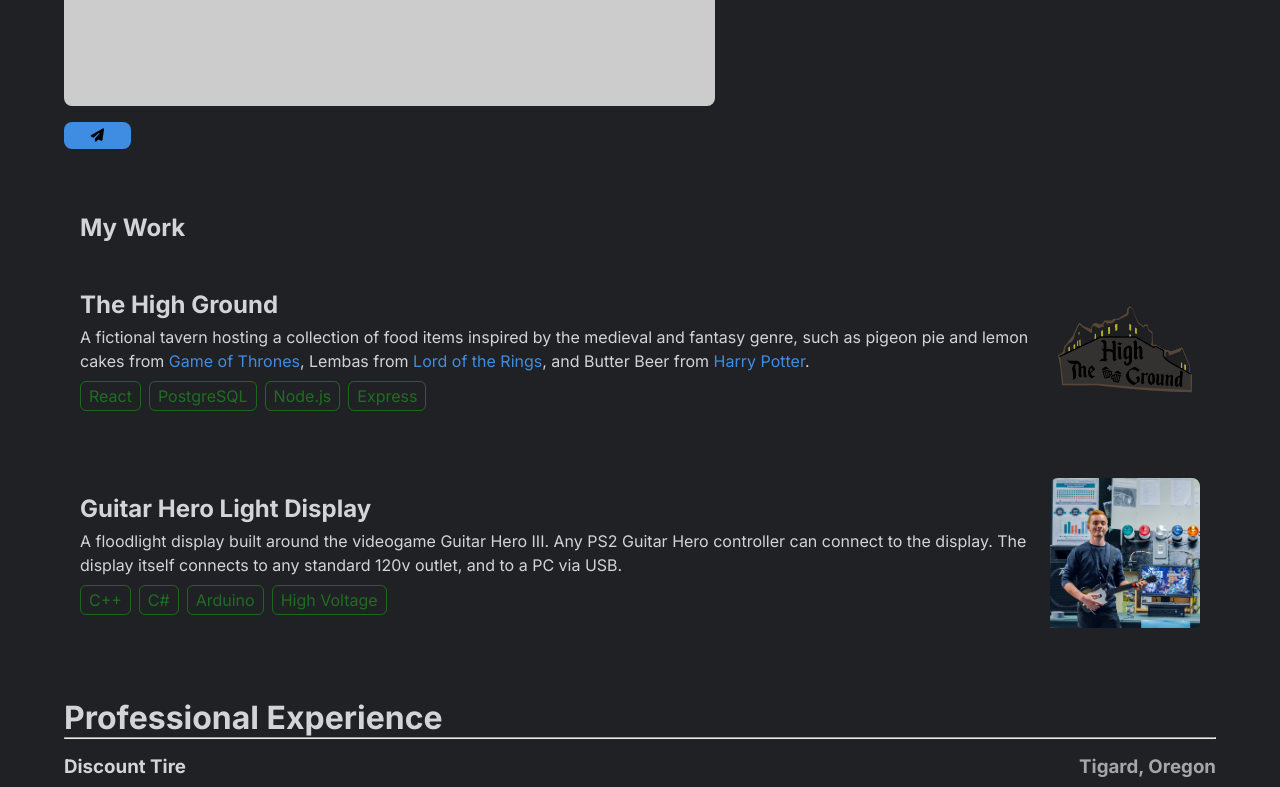
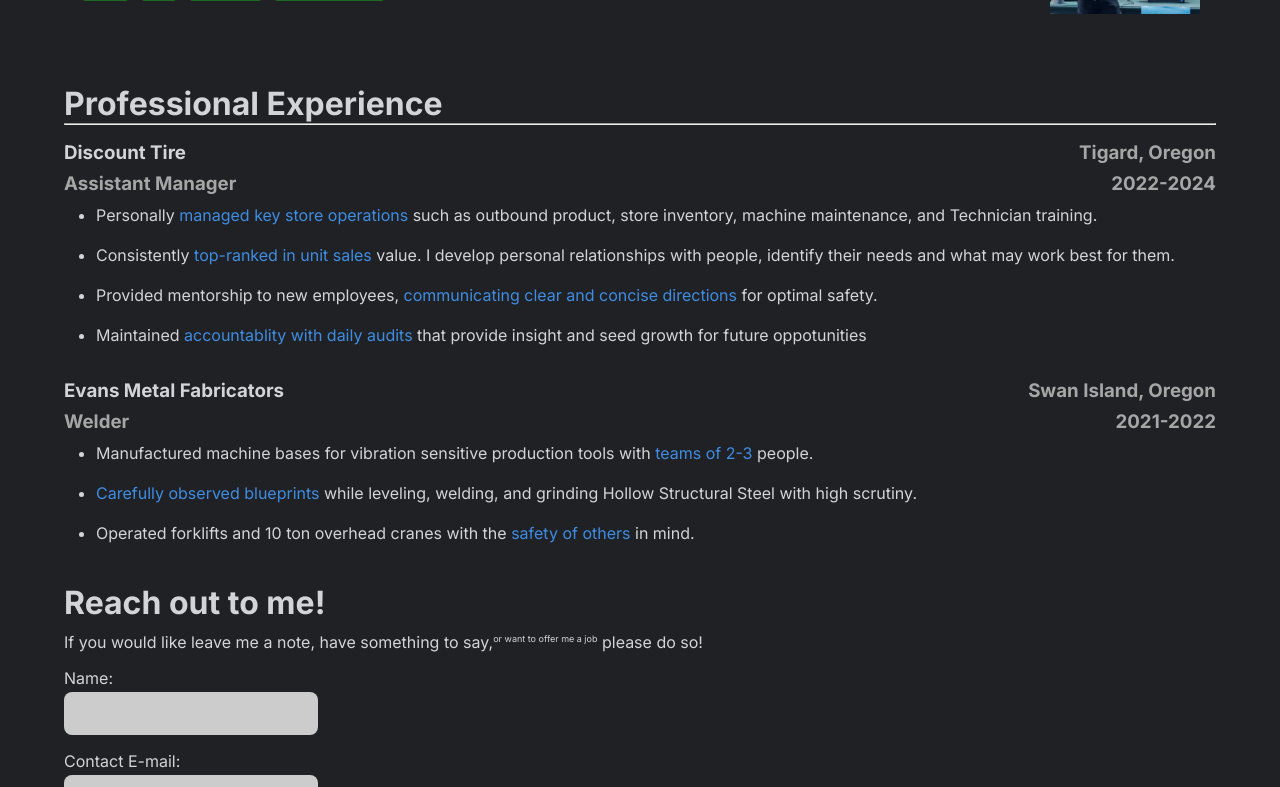
Before and after one commit to DeathlessKraken/portfolio-website, a React (Vite) app: page / in a window 1280 px wide. Shown: the part 1180-1967 px from the top of the page. Built offline with nearby package versions, Linux system fonts and the light colour scheme.

Commit message:
integrated media query hook

```diff
--- a/src/components/AboutMe.jsx
+++ b/src/components/AboutMe.jsx
@@ -1,8 +1,10 @@
 import RippleBadge from "./RippleBadge";
 import LeaveNote from './LeaveNote';
+import useMediaQuery from "./functions/useMediaQuery";
 import styles from './aboutme.module.css';
 
 function AboutMe() {
+    const isDesktop = useMediaQuery('(min-width: 1300px)');
 
     return (
         <div className={styles.aboutMe}>
@@ -53,7 +55,7 @@
                     <i className="fa-brands fa-linkedin"></i>
                 </a>
             </div>
-            <LeaveNote />
+            { isDesktop && <LeaveNote /> }
         </div>
     );
 }
--- a/src/components/App.jsx
+++ b/src/components/App.jsx
@@ -1,11 +1,9 @@
-import React from "react";
 import AboutMe from "./AboutMe";
 import ExperienceContent from './ExperienceContent';
 import Footer from "./Footer";
 import styles from "./app.module.css";
 
 export default function App(){
-
     return (
         <div className={styles.appContainer}>
             <div className={styles.app}>
--- a/src/components/ExperienceContent.jsx
+++ b/src/components/ExperienceContent.jsx
@@ -1,8 +1,12 @@
 import Project from "./projects/Project";
+import Work from "./Work";
+import LeaveNote from './LeaveNote';
+import useMediaQuery from "./functions/useMediaQuery";
 import styles from './experiencecontent.module.css';
-import Work from "./Work";
 
 export default function ExperienceContent() {
+    const isDesktop = useMediaQuery('(min-width: 1300px)');
+
     const THG_DESC =
     <p>
         A fictional tavern hosting a collection of food items inspired
@@ -45,6 +49,7 @@
                 </div>
             </div>
             <Work />
+            { !isDesktop && <LeaveNote /> }
         </div>
     );
 }
--- /dev/null
+++ b/src/components/functions/useMediaQuery.jsx
@@ -0,0 +1,23 @@
+import { useState, useEffect } from 'react';
+
+export default function useMediaQuery(query) {
+    const [matches, setMatches] = useState(false);
+
+    useEffect(() => {
+        const media = window.matchMedia(query);
+
+        if (media.matches !== matches) {
+            setMatches(media.matches);
+        }
+
+        const listener = () => {
+            setMatches(media.matches);
+        };
+
+        media.addEventListener('change', listener);
+
+        return () => media.removeEventListener('change', listener);
+    }, [matches, query]);
+
+    return matches;
+}
```
